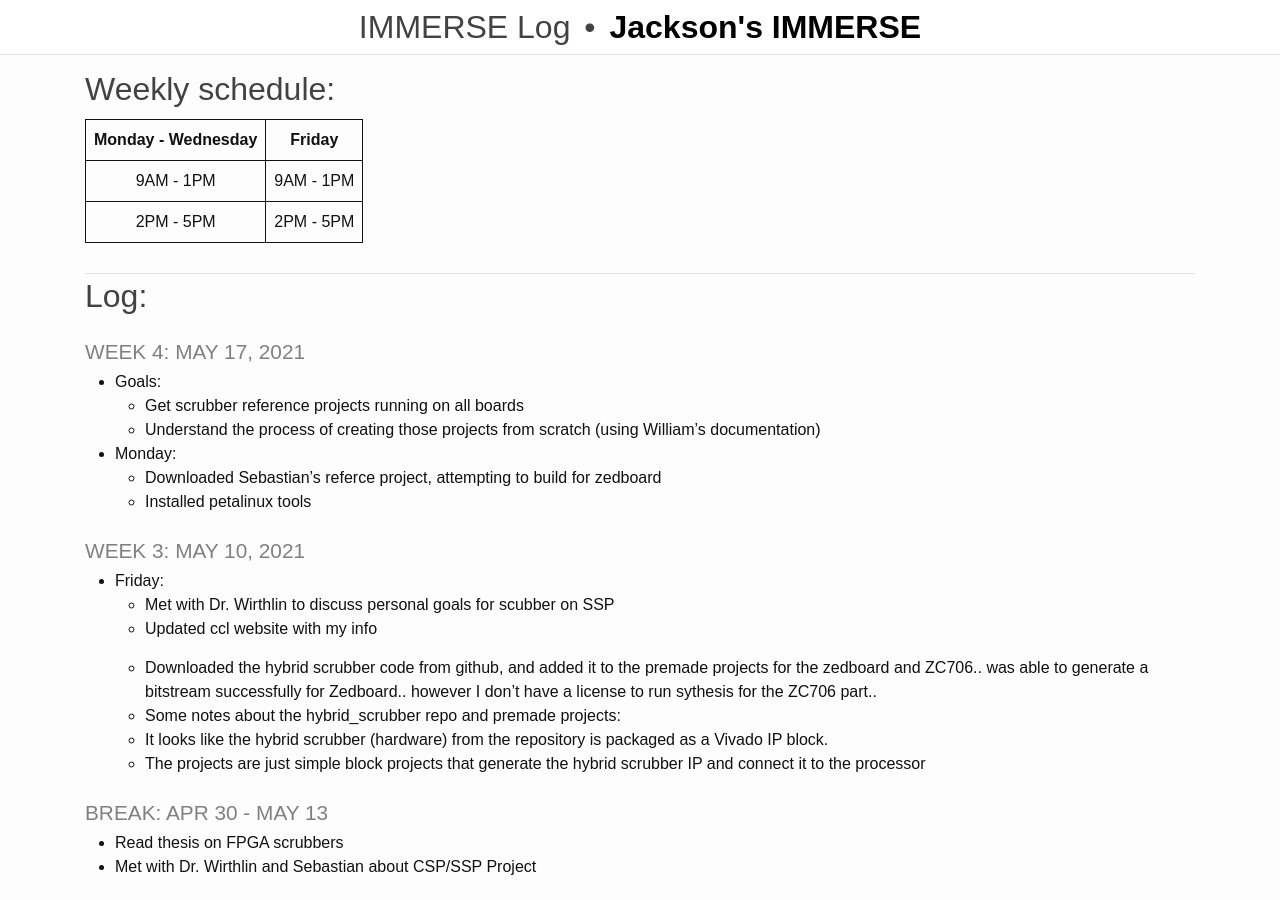
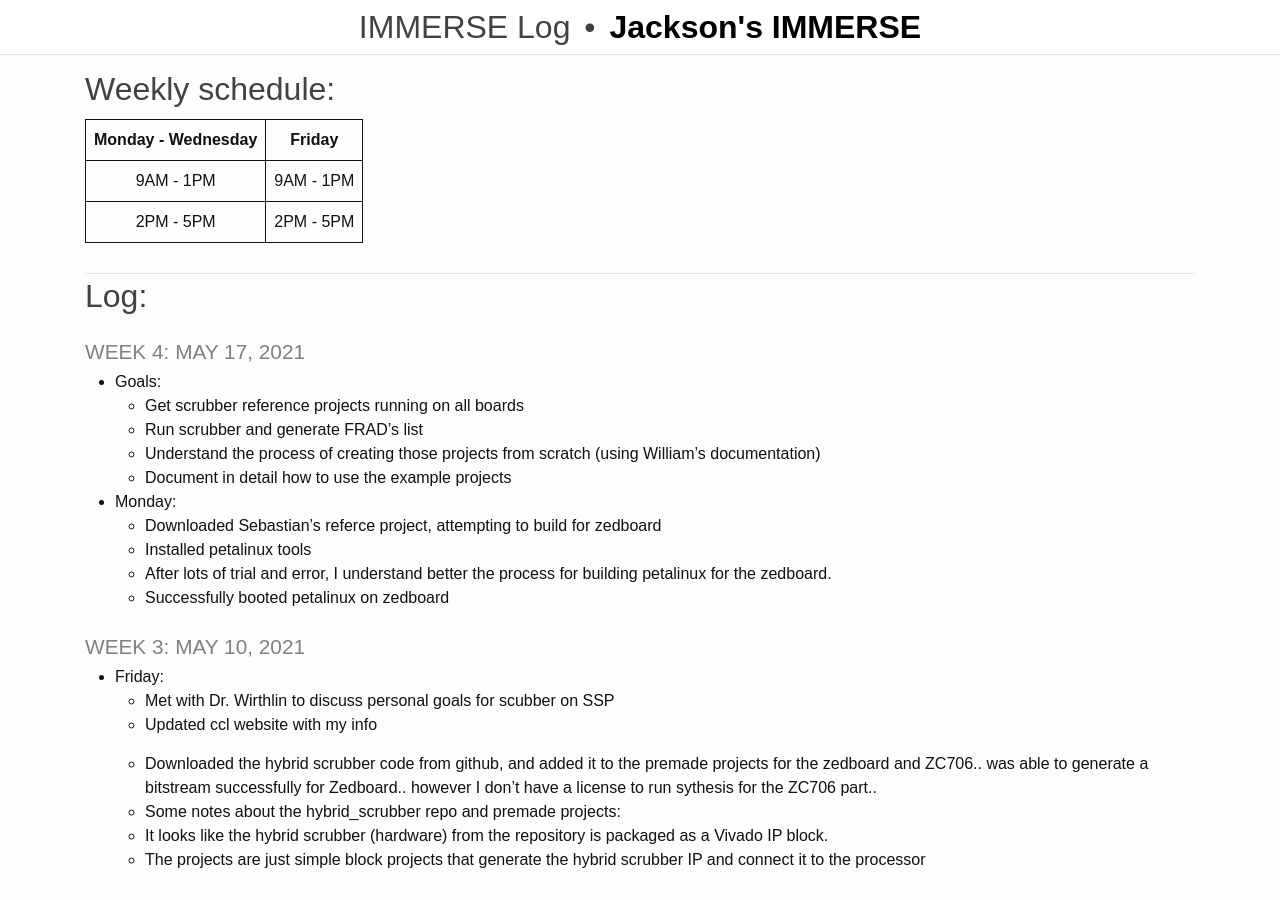
Before and after one commit to rjsmith1999/IMMERSE, a Jekyll site: the page built from _pages/log.md, in a window 1280 px wide and 900 px high. Built offline with Jekyll 4.4.1, drawn with Linux system fonts in a browser that asks for light colours.

Commit message:
Update Log, add goals

```diff
--- a/_pages/log.md
+++ b/_pages/log.md
@@ -17,11 +17,15 @@ title: IMMERSE Log
 ### Week 4: May 17, 2021
 * **Goals**:
   - Get scrubber reference projects running on all boards
+  - Run scrubber and generate FRAD's list
   - Understand the process of creating those projects from scratch (using William's documentation)
+  - Document in detail how to use the example projects
 
 * **Monday**:
   - Downloaded Sebastian's referce project, attempting to build for zedboard
   - Installed petalinux tools
+  - After lots of trial and error, I understand better the process for building petalinux for the zedboard.
+  - Successfully booted petalinux on zedboard
 
 ### Week 3: May 10, 2021
 * **Friday**:
```
